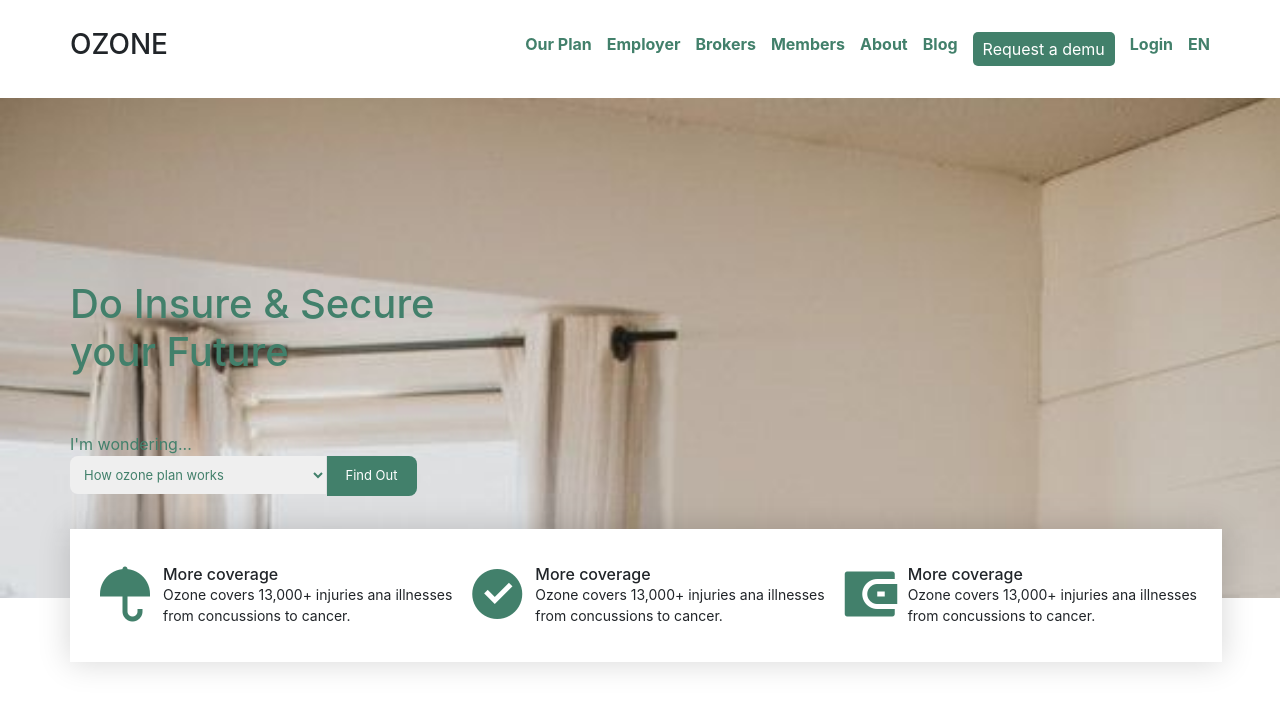
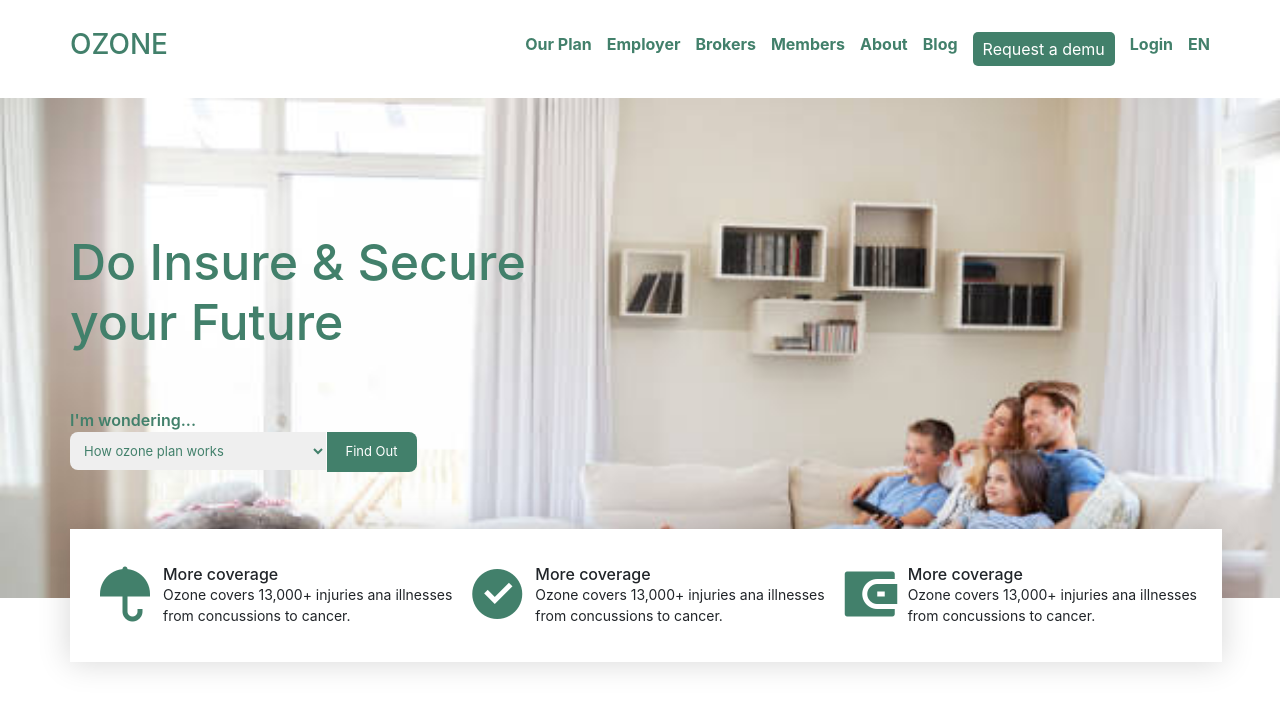
Before and after one commit to Fredrickinyang/Ozone-Landing-Page, a plain HTML site: page index.html in a window 1280 px wide. Shown: the top 723 px of the page. Drawn offline with nearby package versions, Linux system fonts and the light colour scheme.

Commit message:
changed background image and increased header text font size

```diff
--- a/index.html
+++ b/index.html
@@ -8,18 +8,17 @@
     <link rel="stylesheet" href="https://cdn.jsdelivr.net/npm/bootstrap@4.6.1/dist/css/bootstrap.min.css" integrity="sha384-zCbKRCUGaJDkqS1kPbPd7TveP5iyJE0EjAuZQTgFLD2ylzuqKfdKlfG/eSrtxUkn" crossorigin="anonymous">
     <link href="https://cdn.jsdelivr.net/npm/remixicon@2.5.0/fonts/remixicon.css" rel="stylesheet">
     <link rel="stylesheet" href="https://cdn.jsdelivr.net/npm/bootstrap-icons@1.8.0/font/bootstrap-icons.css">
-    <link rel="stylesheet" href="https://cdnjs.cloudflare.com/ajax/libs/font-awesome/4.7.0/css/font-awesome.min.css">
     <link rel="stylesheet" href="style.css">
     <title>Ozone</title>
 </head>
 
 <body>
-    <main class="">
+    <main>
 
         <!-- N A V I G T I O N   -   B A R -->
 
         <nav class="d-flex justify-content-between py-3 align-items-center padX ">
-            <h3>OZONE</h3>
+            <h3 class="site-name">OZONE</h3>
             <div>
 
                 <div class=" nav-container pt-3">
--- a/style.css
+++ b/style.css
@@ -15,6 +15,10 @@
 /*
 NAVIGATION LINKS
 */
+
+.site-name {
+    color: var(--green);
+}
 
 nav {
     align-items: center;
@@ -91,7 +95,7 @@ H E A D E R
 */
 
 .header {
-    background-image: url(/images/Family\ photos\,\ Couple\ with\ baby.jpeg);
+    background-image: url(/images/family.jpg);
     background-size: cover;
     background-repeat: no-repeat;
     position: relative;
@@ -100,7 +104,8 @@ H E A D E R
 
 .header__text {
     color: var(--green);
-    padding: 7rem 0 3rem 0;
+    padding: 4rem 0 3rem 0;
+    font-size: 50px;
 }
 
 .header__select__div {
@@ -109,6 +114,7 @@ H E A D E R
 
 .header__select__div p {
     margin: 0;
+    font-weight: 600;
 }
 
 .header__select__div input {
```
Also changed, not shown: images/family.jpg (added).
